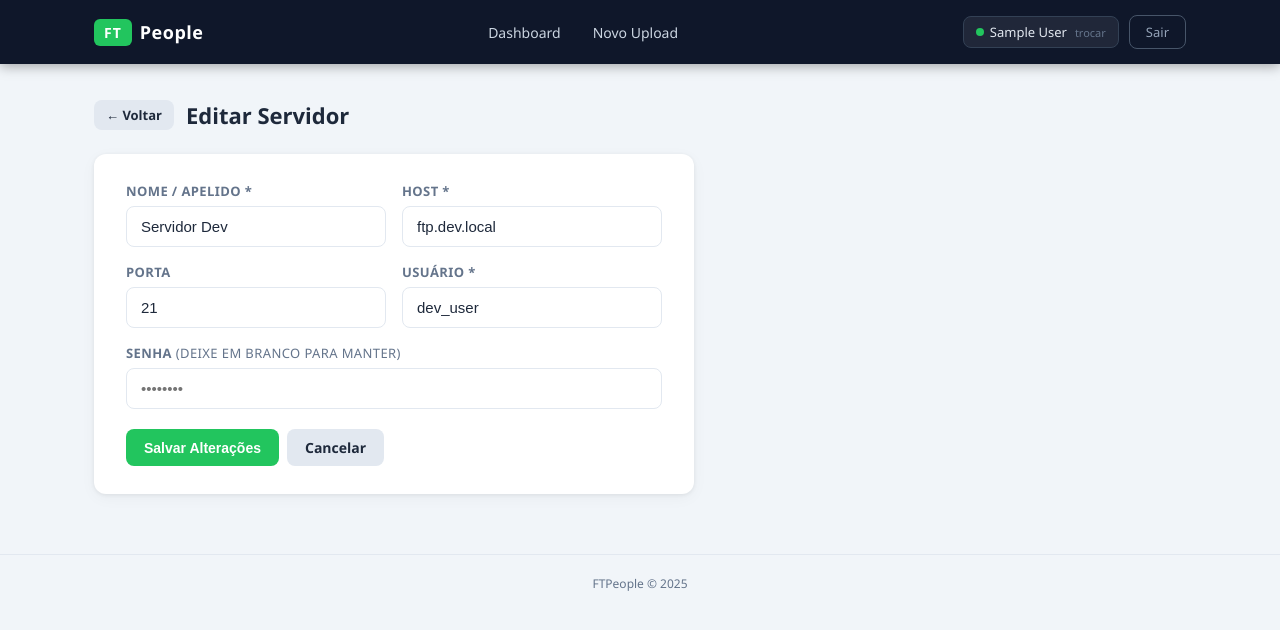
After one commit to PauloSilveira50/ftpeople, a Flask app: page /servers/editar/1 in a window 1280 px wide. The commit adds this page. Shown: the top 630 px of the page. Run offline with Flask 3, Linux system fonts and the light colour scheme; the visitor is signed in with stand-in values (Sample User, id 1).

Commit message:
Signed-off-by: Pedro Reis <pedrohenrique09steam@gmail.com>

```diff
--- a/FTPeople/Códigos FTPDev/Web/app/routes/server_routes.py
+++ b/FTPeople/Códigos FTPDev/Web/app/routes/server_routes.py
@@ -37,3 +37,48 @@ def create_server():
         db.session.add(server)
         db.session.commit()
     return redirect(url_for('server.choose_server'))
+
+
+@server_bp.route('/deletar/<int:server_id>', methods=['POST'])
+def delete_server(server_id):
+    if 'user_id' not in session:
+        return redirect(url_for('auth.login_form'))
+    server = Server.query.get_or_404(server_id)
+    if session.get('server_id') == server.id:
+        session.pop('server_id', None)
+        session.pop('server_name', None)
+    db.session.delete(server)
+    db.session.commit()
+    flash(f'Servidor "{server.name}" removido com sucesso!', 'success')
+    return redirect(url_for('server.choose_server'))
+
+
+@server_bp.route('/editar/<int:server_id>', methods=['GET', 'POST'])
+def edit_server(server_id):
+    if 'user_id' not in session:
+        return redirect(url_for('auth.login_form'))
+    server = Server.query.get_or_404(server_id)
+    if request.method == 'POST':
+        name = request.form.get('name', '').strip()
+        host = request.form.get('host', '').strip()
+        port = request.form.get('port', '21').strip()
+        username = request.form.get('username', '').strip()
+        password = request.form.get('password', '').strip()
+        if name and host and username and password:
+            try:
+                port = int(port)
+            except ValueError:
+                port = 21
+            server.name = name
+            server.host = host
+            server.port = port
+            server.username = username
+            if password:
+                server.password = password
+            db.session.commit()
+            if session.get('server_id') == server.id:
+                session['server_name'] = server.name
+            flash(f'Servidor "{server.name}" atualizado com sucesso!', 'success')
+            return redirect(url_for('server.choose_server'))
+        flash('Preencha todos os campos obrigatórios!', 'error')
+    return render_template('edit_server.html', server=server)
--- /dev/null
+++ b/FTPeople/Códigos FTPDev/Web/app/templates/edit_server.html
@@ -0,0 +1,42 @@
+{% extends "base.html" %}
+{% block title %}Editar Servidor — FTPeople{% endblock %}
+
+{% block content %}
+<div style="max-width: 600px;">
+  <div style="display: flex; align-items: center; gap: 12px; margin-bottom: 24px;">
+    <a href="{{ url_for('server.choose_server') }}" class="ft-btn ft-btn-secondary ft-btn-sm">← Voltar</a>
+    <h1 class="ft-page-title" style="margin: 0;">Editar Servidor</h1>
+  </div>
+
+  <div class="ft-card">
+    <form method="POST">
+      <div style="display: grid; grid-template-columns: 1fr 1fr; gap: 16px;">
+        <div class="ft-form-group" style="margin-bottom: 0;">
+          <label class="ft-label">Nome / Apelido *</label>
+          <input type="text" name="name" class="ft-input" value="{{ server.name }}" required>
+        </div>
+        <div class="ft-form-group" style="margin-bottom: 0;">
+          <label class="ft-label">Host *</label>
+          <input type="text" name="host" class="ft-input" value="{{ server.host }}" required>
+        </div>
+        <div class="ft-form-group" style="margin-bottom: 0;">
+          <label class="ft-label">Porta</label>
+          <input type="number" name="port" class="ft-input" value="{{ server.port }}" min="1" max="65535">
+        </div>
+        <div class="ft-form-group" style="margin-bottom: 0;">
+          <label class="ft-label">Usuário *</label>
+          <input type="text" name="username" class="ft-input" value="{{ server.username }}" required>
+        </div>
+        <div class="ft-form-group" style="margin-bottom: 0; grid-column: 1 / -1;">
+          <label class="ft-label">Senha <span style="font-weight: 400; color: var(--text-muted);">(deixe em branco para manter)</span></label>
+          <input type="password" name="password" class="ft-input" placeholder="••••••••">
+        </div>
+      </div>
+      <div style="margin-top: 20px; display: flex; gap: 8px;">
+        <button type="submit" class="ft-btn ft-btn-primary">Salvar Alterações</button>
+        <a href="{{ url_for('server.choose_server') }}" class="ft-btn ft-btn-secondary">Cancelar</a>
+      </div>
+    </form>
+  </div>
+</div>
+{% endblock %}
--- a/FTPeople/Códigos FTPDev/Web/app/templates/servers.html
+++ b/FTPeople/Códigos FTPDev/Web/app/templates/servers.html
@@ -36,6 +36,8 @@
         {% else %}
           <button class="ft-btn ft-btn-secondary ft-btn-sm" disabled style="opacity: 0.6; cursor: default;">Selecionado</button>
         {% endif %}
+
+        <a href="{{ url_for('server.edit_server', server_id=s.id) }}" class="ft-btn ft-btn-secondary ft-btn-sm">Editar</a>
 
         <form method="POST" action="{{ url_for('server.delete_server', server_id=s.id) }}" style="margin: 0;"
               onsubmit="return confirm('Remover o servidor {{ s.name }}?')">
```
Also changed, not shown: FTPeople/Códigos FTPDev/Web/app/templates/server_select.html (+14 -2 lines), FTPeople/Códigos FTPDev/Web/instance/database.db.
